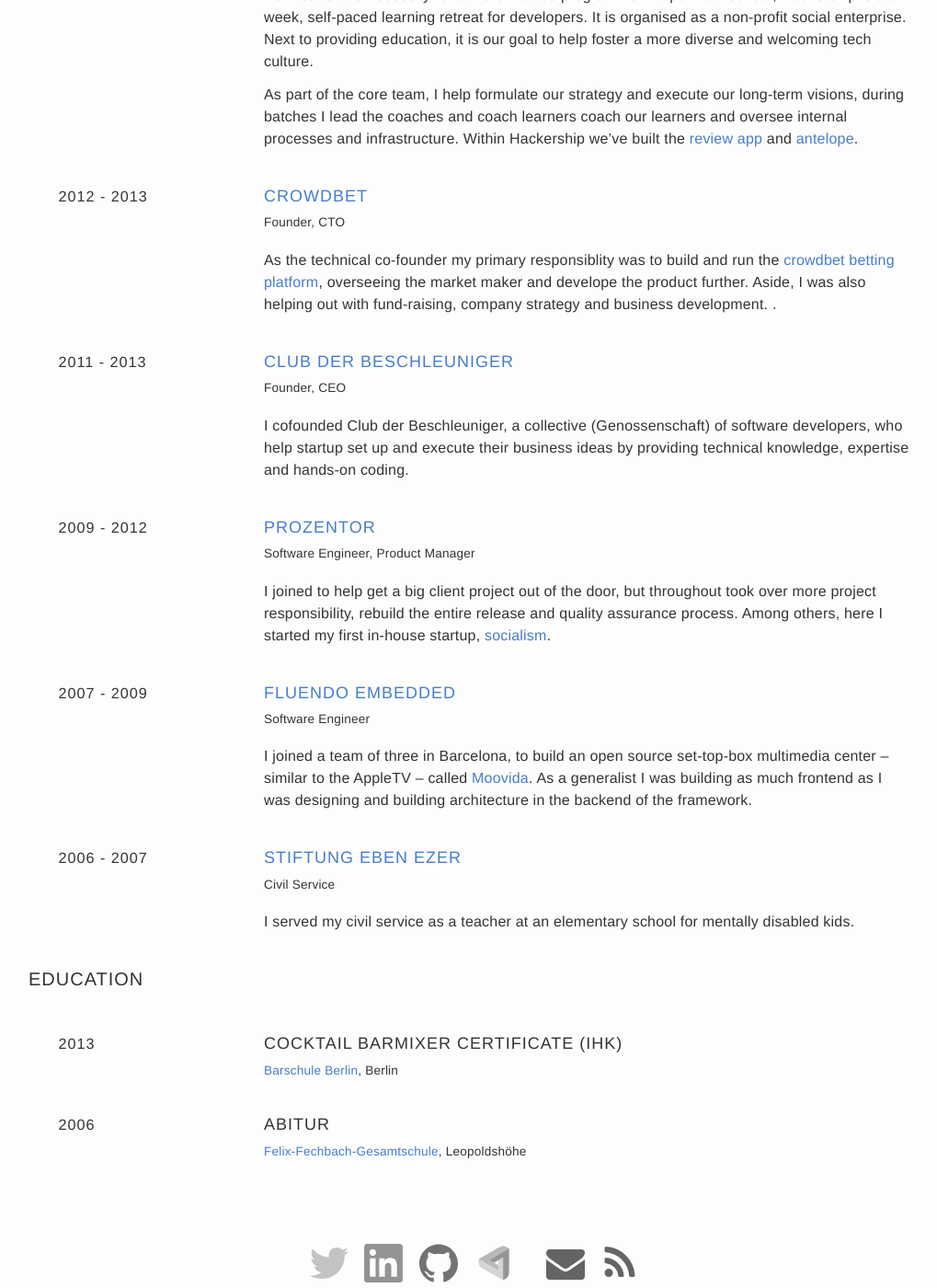
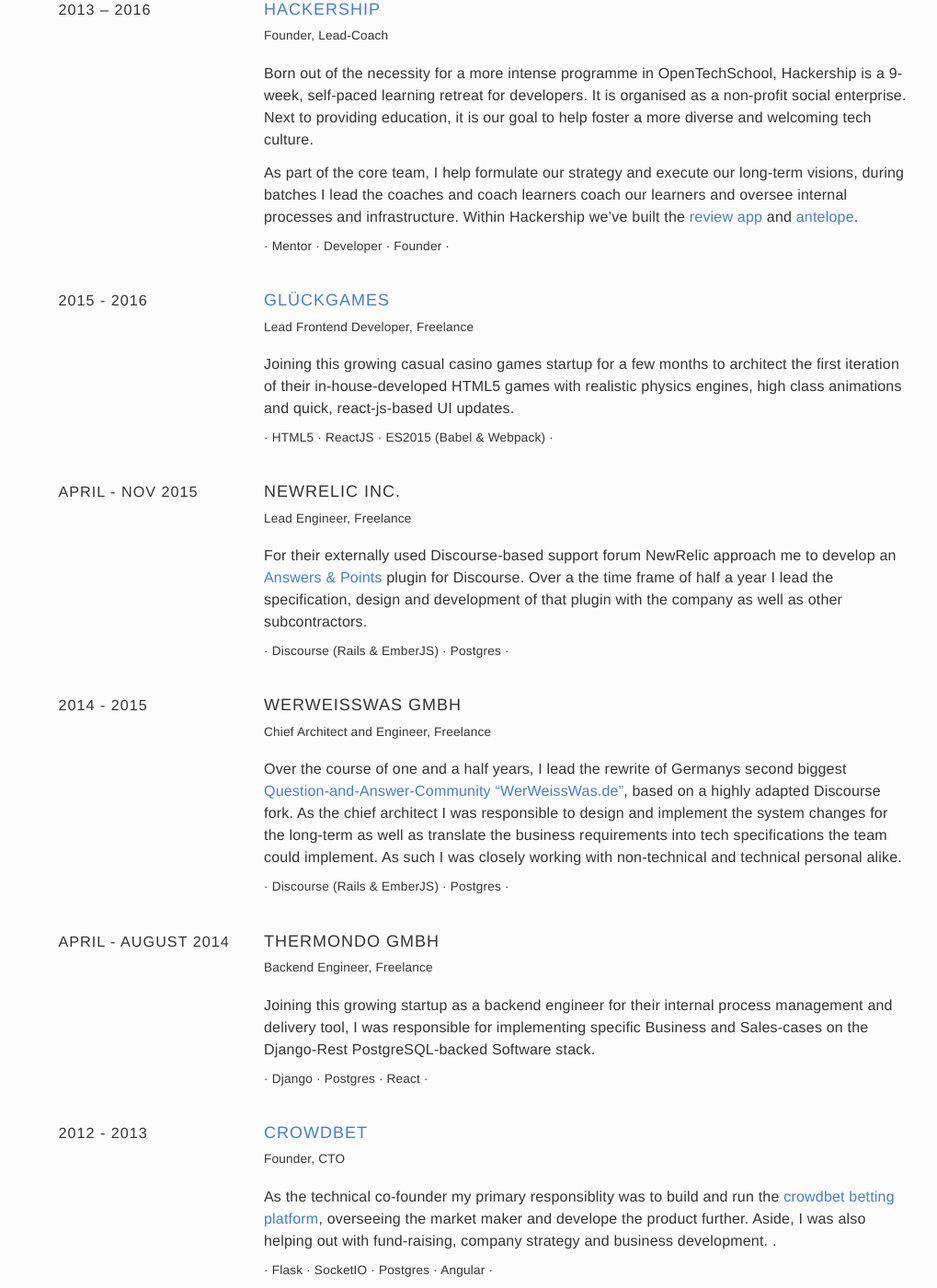
Before and after one commit to gnunicorn/gnunicorn.org, a Jekyll site: the page built from resume.md, in a window 1280 px wide and 1400 px high, scrolled down 1248 px. Shown: the whole window at 92% size, without its empty margins (129-1148 px from the left). Built offline with Jekyll 4.4.1, drawn with Linux system fonts in a browser that asks for light colours; some of the changed text lies outside the part shown.

Commit message:
More specific Resume

```diff
--- a/resume.md
+++ b/resume.md
@@ -42,13 +42,16 @@
 
 #### [wwww.create-build-execute.com](/)
 
-As a freelancer, I have worked on a number of projects. Here is a just a small selection of companies, I've worked for:
+As a freelancer, I have worked on a number of projects. Some are listed here, but you can see a more complete [body of work here](/body-of-work/).
 
- - **GlückGames**, 2015: Mobile HTML-Games Frontend Architecture and Development
- - **NewRelic**, 2015: [Answers & Points](/body-of-work/#discourse-answers-points) plugin for Discourse
- - **WerWeissWas**, 2014-2015: [Question-Community migration and relaunch](/body-of-work/#wer-weiss-was)
- - **Thermondo**, 2014: Internal process management tool
- - **Gapbird**, 2012: Building a hollywood-movie [crowdfunding platform](/body-of-work/#wer-weiss-was)
+
+### <span class="time">2016 – today </span>[IMMMR GmbH](http://www.immmr.com/)
+
+#### Lead Engineer Core SDK, Freelance
+
+I joined this communication and messenger startup of Germanys biggest ISP  as part of the backend team to restructure and reimplement the backend and database services. Soon after I proposed a structural change to implement the core database replication features on through a cross-platform SDK team which I am leading.
+
+#### · CouchDB · Python · iOS · Android ·
 
 
 ### <span class="time">2012 – today </span>[OpenTechSchool](http://www.opentechschool.org/) e.V.
@@ -57,7 +60,7 @@
 
 Founding Core Member of the OpenTechSchool Initiative. A volunteer run non-profit, organising learning events and workshops in coding and tech. As part of the local Team in Berlin, I am helping organising workshops and other events there, on the global level I am overseeing the technical infrastructure and operations. As part of team blueprint I am working on the bigger picture and the more long-term vision and strategies of the organisation.
 
-Chairperson of Board of Directors from 2013-2015.
+#### Chairperson of Board of Directors from 2013-2015.
 
 
 ### <span class="time">2016 – today </span>[The Bashy Initiative](http://www.bashy.io/)
@@ -68,7 +71,7 @@
 
 As Founder and Director I transferred some of my personal projects over to the organisation, am actively building and creating others as well as spread the word about the Initiative.
 
-· [AreWeWebYet.org](http://www.AreWeWebYet.org) · [Clippy-Service](http://clippy.bashy.io) · [Launchpage](http://launchpage.bashy.io)
+#### · [AreWeWebYet.org](http://www.AreWeWebYet.org) · [Clippy-Service](http://clippy.bashy.io) · [Launchpage](http://launchpage.bashy.io) ·
 
 ### <span class="time">2013 – 2016 </span>[Hackership](http://www.hackership.org)
 
@@ -78,11 +81,47 @@
 
 As part of the core team, I help formulate our strategy and execute our long-term visions, during batches I lead the coaches and coach learners coach our learners and oversee internal processes and infrastructure. Within Hackership we've built the [review app](/body-of-work/#anonymous-reviews) and [antelope](/body-of-work/#antelope).
 
+#### · Mentor · Developer · Founder ·
+
+### <span class="time">2015 - 2016 </span>[GlückGames](https://www.gluckgames.com/)
+
+#### Lead Frontend Developer, Freelance
+
+Joining this growing casual casino games startup for a few months to architect the first iteration of their in-house-developed HTML5 games with realistic physics engines, high class animations and quick, react-js-based UI updates.
+
+#### · HTML5 · ReactJS ·  ES2015 (Babel & Webpack) ·
+
+### <span class="time">April - Nov 2015 </span>NewRelic Inc.
+
+#### Lead Engineer, Freelance
+
+For their externally used Discourse-based support forum NewRelic approach me to develop an [Answers & Points](/body-of-work/#discourse-answers-points) plugin for Discourse. Over a the time frame of half a year I lead the specification, design and development of that plugin with the company as well as other subcontractors.
+
+#### · Discourse (Rails & EmberJS) · Postgres ·
+
+### <span class="time">2014 - 2015 </span>WerWeissWas GmbH
+
+#### Chief Architect and Engineer, Freelance
+
+Over the course of one and a half years, I lead the rewrite of Germanys second biggest [Question-and-Answer-Community "WerWeissWas.de"](/body-of-work/#wer-weiss-was), based on a highly adapted Discourse fork. As the chief architect I was responsible to design and implement the system changes for the long-term as well as translate the business requirements into tech specifications the team could implement. As such I was closely working with non-technical and technical personal alike.
+
+#### · Discourse (Rails & EmberJS) · Postgres ·
+
+### <span class="time"> April - August 2014 </span>Thermondo GmbH
+
+#### Backend Engineer, Freelance
+
+Joining this growing startup as a backend engineer for their internal process management and delivery tool, I was responsible for implementing specific Business and Sales-cases on the Django-Rest PostgreSQL-backed Software stack.
+
+#### · Django · Postgres · React ·
+
 ### <span class="time">2012 - 2013 </span>[Crowdbet](http://www.crowdbet.com)
 
 #### Founder, CTO
 
 As the technical co-founder my primary responsiblity was to build and run the [crowdbet betting platform](/body-of-work/#crowdbet), overseeing the market maker and develope the product further. Aside, I was also helping out with fund-raising, company strategy and business development. .
+
+#### · Flask · SocketIO · Postgres · Angular ·
 
 ### <span class="time">2011 - 2013 </span>[Club der Beschleuniger](http://www.dieBeschleuniger.de)
 
@@ -91,11 +130,25 @@
 
 I cofounded Club der Beschleuniger, a collective (Genossenschaft) of software developers, who help startup set up and execute their business ideas by providing technical knowledge, expertise and hands-on coding.
 
+#### · Founder · Project Manager · Developer ·
+
+### <span class="time">2012 - 2013 </span>Gapbird GmbH
+
+#### Software Architect and Engineer, Freelance
+
+Designed and implemented a full-featured crowdfunding platform for hollywood movies and high end series. As the key developer I was responsible for the entire Web-Platform from the Django backend to Javascript frontend, as well as managing the project from specifications over design to implementation.
+
+#### · Django · Postgres · jQuery ·
+
+
 ### <span class="time">2009 - 2012 </span>[Prozentor](http://www.prozentor.de)
 
 #### Software Engineer, Product Manager
 
 I joined to help get a big client project out of the door, but throughout took over more project responsibility, rebuild the entire release and quality assurance process. Among others, here I started my first in-house startup, [socialism](/body-of-work/#socialism).
+
+#### · Pyramid · Oracle DB · jQuery ·
+
 
 ### <span class="time">2007 - 2009 </span>[Fluendo Embedded](http://www.fluendo.com)
 
```
Also changed, not shown: other parts of resume.md (+1 -0 lines).
